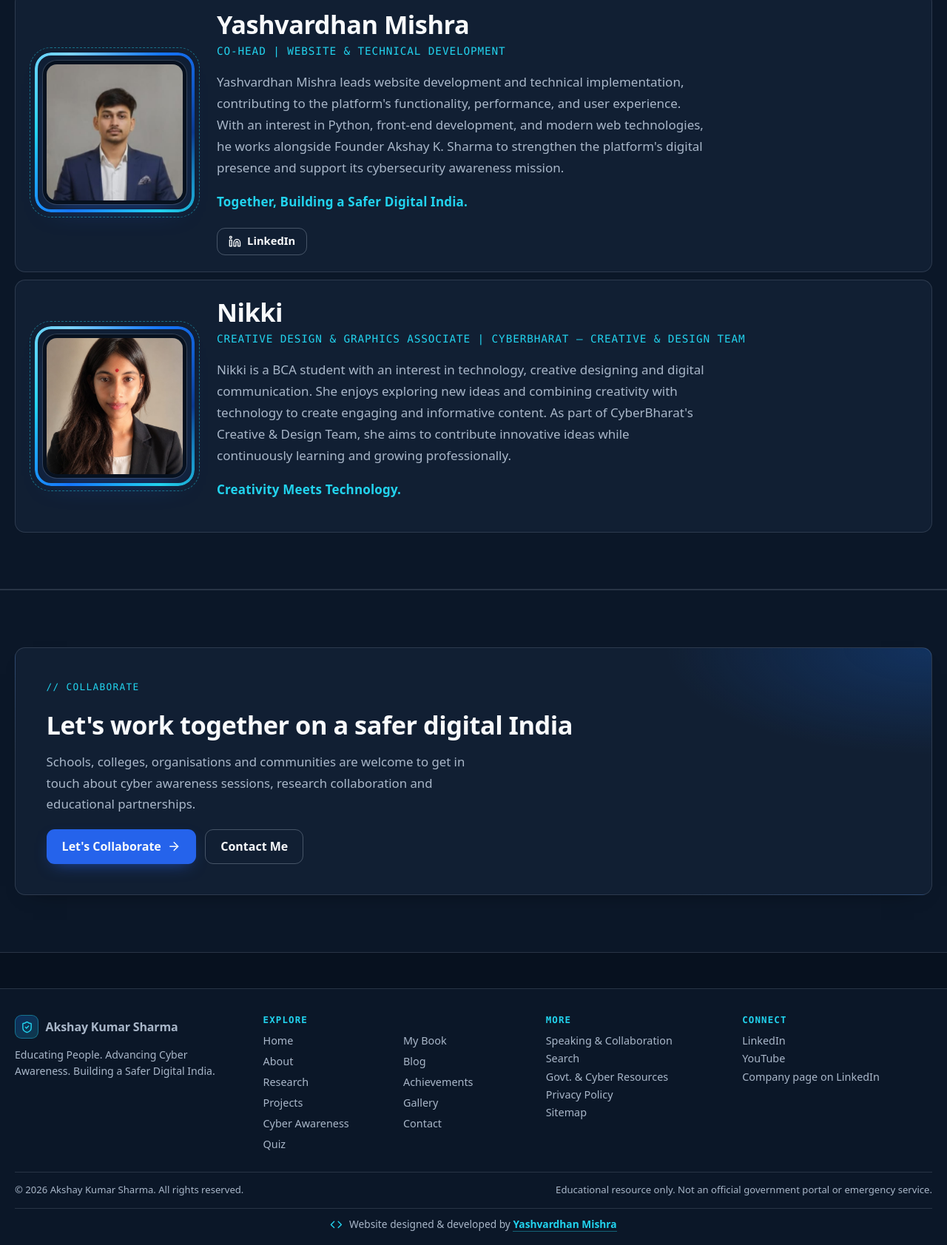
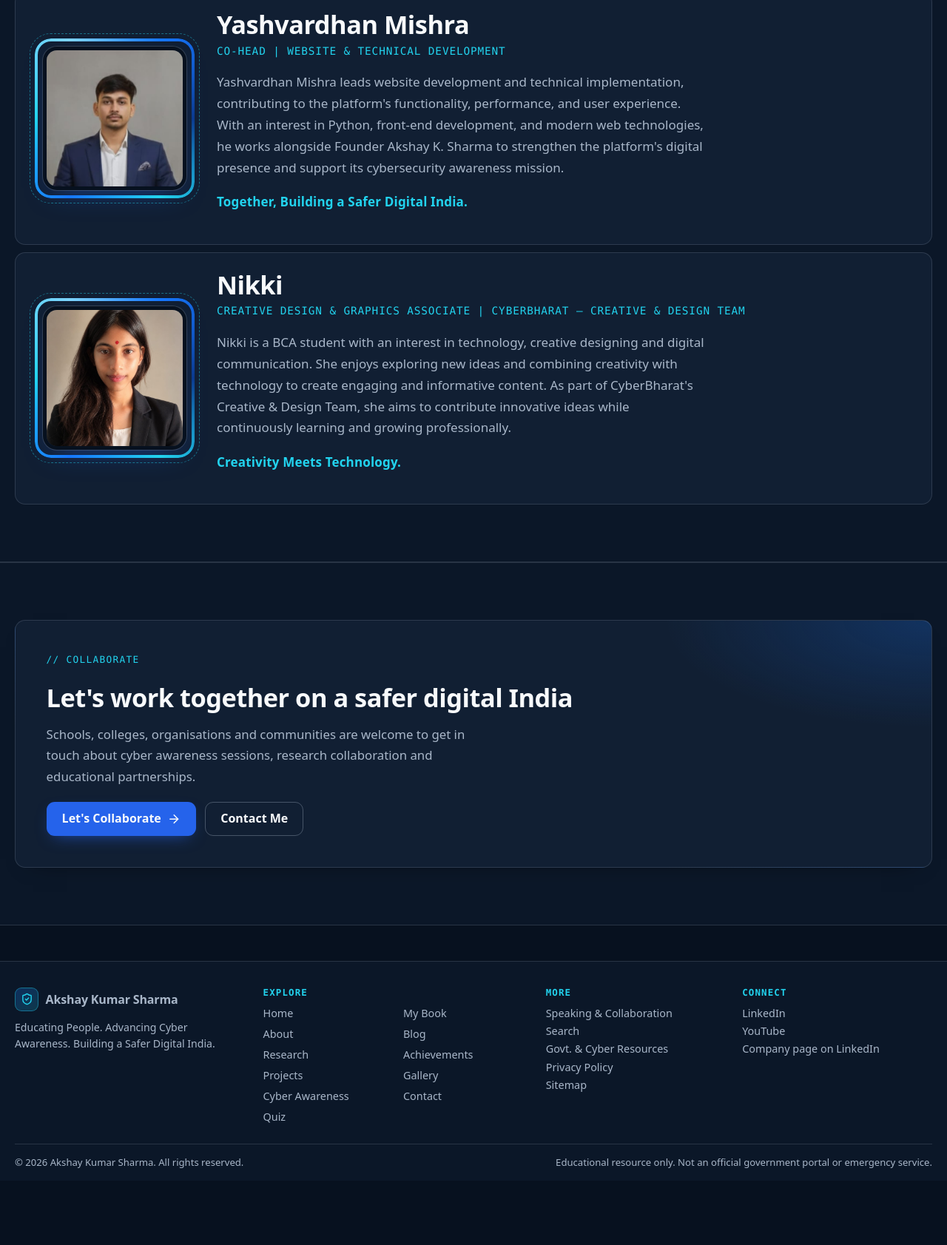
Before and after one commit to AkshayKSharmaOfficial/AkshayKSharmaOfficial.github.io, a website: page index.html in a window 1280 px wide. Shown: the part 7438-9121 px from the top of the page at 74% size. After the commit the page ends 9034 px from the top, so only its background shows below. Drawn offline with Linux system fonts and the light colour scheme; no server answers.

Commit message:
Update footer and LinkedIn link in index.html

```diff
--- a/index.html
+++ b/index.html
@@ -308,7 +308,7 @@
         <p class="cohead-role"><span data-l="en">Co-Head | Website &amp; Technical Development</span><span data-l="hi" lang="hi" hidden>को-हेड | वेबसाइट एवं तकनीकी विकास</span></p>
         <p class="cohead-about"><span data-l="en">Yashvardhan Mishra leads website development and technical implementation, contributing to the platform&#39;s functionality, performance, and user experience. With an interest in Python, front-end development, and modern web technologies, he works alongside Founder Akshay K. Sharma to strengthen the platform&#39;s digital presence and support its cybersecurity awareness mission.</span><span data-l="hi" lang="hi" hidden>यशवर्धन मिश्रा वेबसाइट डेवलपमेंट और तकनीकी क्रियान्वयन का नेतृत्व करते हैं और प्लेटफ़ॉर्म की कार्यक्षमता, परफ़ॉर्मेंस और यूज़र एक्सपीरियंस में योगदान देते हैं। Python, फ्रंट-एंड डेवलपमेंट और आधुनिक वेब तकनीकों में रुचि रखने वाले वे संस्थापक अक्षय के. शर्मा के साथ मिलकर प्लेटफ़ॉर्म की डिजिटल उपस्थिति को मज़बूत करते हैं और इसके साइबर सुरक्षा जागरूकता मिशन को सहयोग देते हैं।</span></p>
         <p class="cohead-tagline"><span data-l="en">Together, Building a Safer Digital India.</span><span data-l="hi" lang="hi" hidden>साथ मिलकर, एक सुरक्षित डिजिटल भारत का निर्माण।</span></p>
-        <a class="btn btn-outline btn-sm" href="https://www.linkedin.com/in/yashvardhan-mishra-4135a9401" target="_blank" rel="noopener noreferrer"><svg class="icon " viewBox="0 0 24 24" aria-hidden="true" focusable="false"><path d="M16 8a6 6 0 0 1 6 6v7h-4v-7a2 2 0 0 0-2-2 2 2 0 0 0-2 2v7h-4v-7a6 6 0 0 1 6-6z"/><rect width="4" height="12" x="2" y="9"/><circle cx="4" cy="4" r="2"/></svg> LinkedIn<span class="sr-only"> (opens in a new tab)</span></a>
+
       </div>
     </div>
 <div class="cohead">
@@ -373,8 +373,7 @@
       <span>&copy; 2026 Akshay Kumar Sharma. <span data-l="en">All rights reserved.</span><span data-l="hi" lang="hi" hidden>सर्वाधिकार सुरक्षित।</span></span>
       <span><span data-l="en">Educational resource only. Not an official government portal or emergency service.</span><span data-l="hi" lang="hi" hidden>केवल शैक्षिक संसाधन। यह कोई आधिकारिक सरकारी पोर्टल या आपातकालीन सेवा नहीं है।</span></span>
     </div>
-    <div class="footer-credit"><svg class="icon " viewBox="0 0 24 24" aria-hidden="true" focusable="false"><path d="m16 18 6-6-6-6"/><path d="m8 6-6 6 6 6"/></svg><span><span data-l="en">Website designed &amp; developed by</span><span data-l="hi" lang="hi" hidden>वेबसाइट डिज़ाइन व डेवलपमेंट:</span> <a href="https://www.linkedin.com/in/yashvardhan-mishra-4135a9401" target="_blank" rel="noopener noreferrer">Yashvardhan Mishra<span class="sr-only"> (opens in a new tab)</span></a></span></div>
-  </div>
+
 </footer>
 <div class="theme-switch" id="theme-switch" role="group" aria-label="Colour theme">
   <button type="button" data-theme-set="dark" aria-pressed="true"><svg class="icon " viewBox="0 0 24 24" aria-hidden="true" focusable="false"><path d="M21 12.8A9 9 0 1 1 11.2 3a7 7 0 0 0 9.8 9.8z" fill="none" stroke="currentColor" stroke-width="2" stroke-linejoin="round"/></svg><span>Dark</span></button>
```
